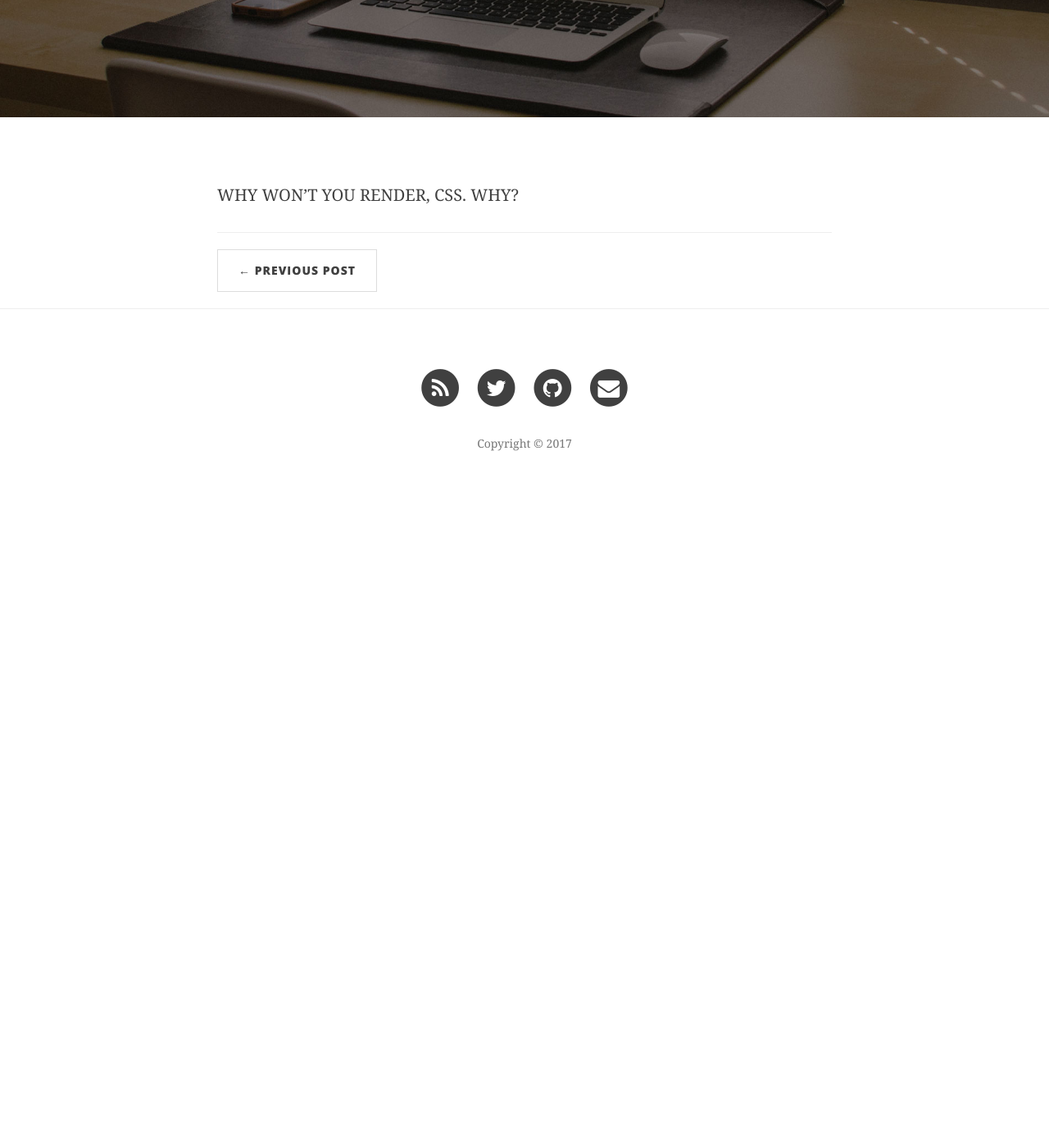
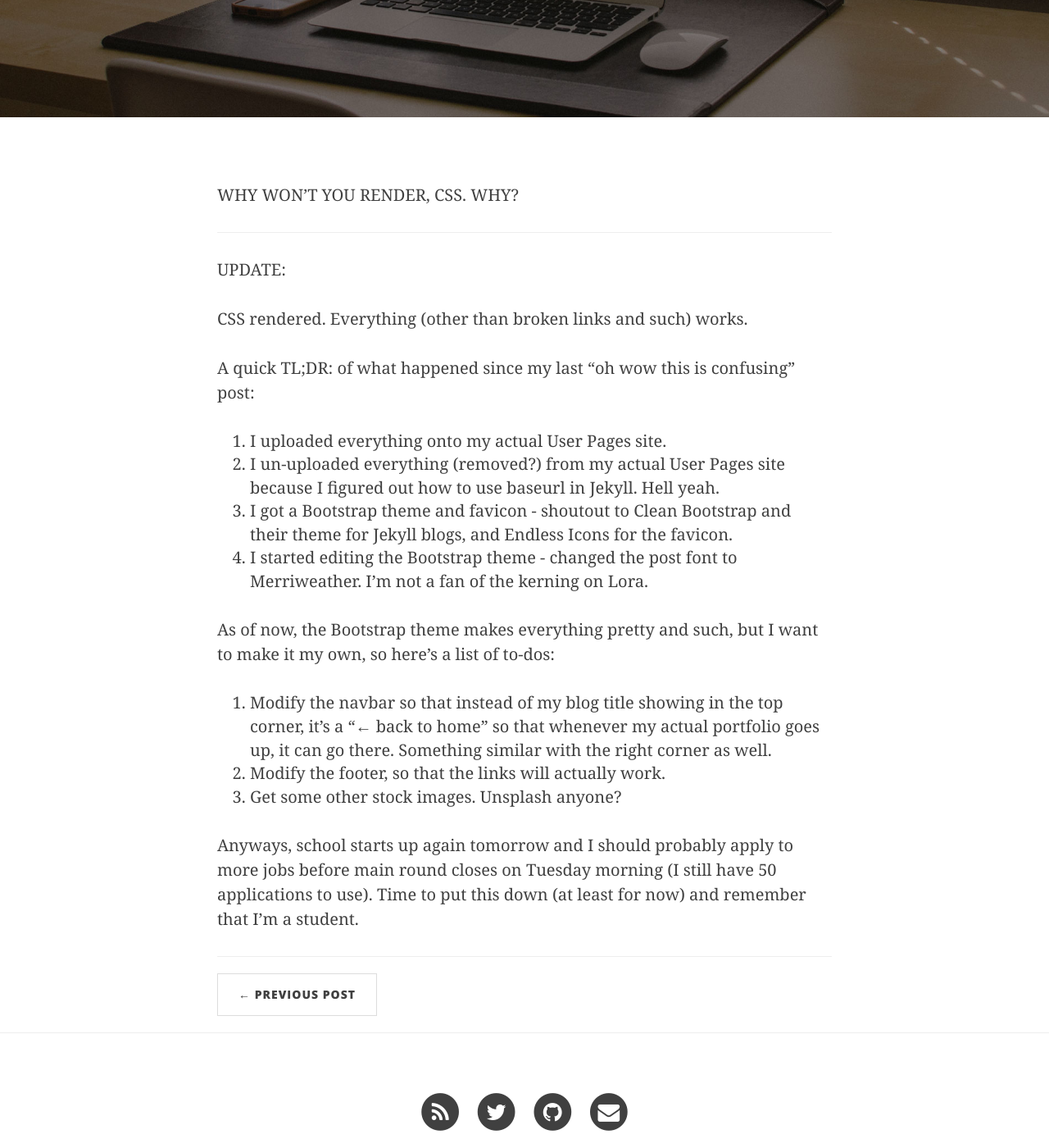
Before and after one commit to thejoycekung/blog, a Jekyll site: the page built from _posts/2017-01-29-WHY-WONT-YOU-RENDER.md, in a window 1280 px wide and 1400 px high, scrolled down 270 px. Shown: the whole window at 82% size. Built offline with Jekyll 4.4.1, drawn with Linux system fonts in a browser that asks for light colours; nearby versions of some CDN libraries; our own code applies the rules of GitHub Pages for plain Markdown files; before the commit the page ends 900 px from its top, so only the background shows below that.

Commit message:
Updated the weird post

```diff
--- a/_posts/2017-01-29-WHY-WONT-YOU-RENDER.md
+++ b/_posts/2017-01-29-WHY-WONT-YOU-RENDER.md
@@ -1 +1,20 @@
 WHY WON'T YOU RENDER, CSS. WHY?
+
+---------
+
+UPDATE:
+
+CSS rendered. Everything (other than broken links and such) works.
+
+A quick TL;DR: of what happened since my last "oh wow this is confusing" post:
+1. I uploaded everything onto my actual User Pages site.
+2. I un-uploaded everything (removed?) from my actual User Pages site because I figured out how to use baseurl in Jekyll. Hell yeah.
+3. I got a Bootstrap theme and favicon - shoutout to [Clean Bootstrap](https://github.com/BlackrockDigital/startbootstrap-clean-blog-jekyll) and their theme for Jekyll blogs, and [Endless Icons](http://www.endlessicons.com/free-icons/book-icon/) for the favicon.
+4. I started editing the Bootstrap theme - changed the post font to Merriweather. I'm not a fan of the kerning on Lora.
+
+As of now, the Bootstrap theme makes everything pretty and such, but I want to make it my own, so here's a list of to-dos:
+1. Modify the navbar so that instead of my blog title showing in the top corner, it's a "&larr; back to home" so that whenever my actual portfolio goes up, it can go there. Something similar with the right corner as well.
+2. Modify the footer, so that the links will actually work.
+3. Get some other stock images. Unsplash anyone?
+
+Anyways, school starts up again tomorrow and I should probably apply to more jobs before main round closes on Tuesday morning (I still have 50 applications to use). Time to put this down (at least for now) and remember that I'm a student.
```
